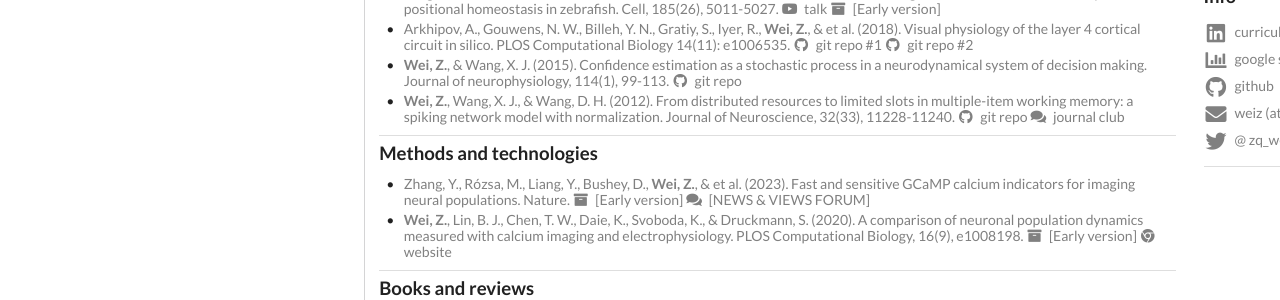
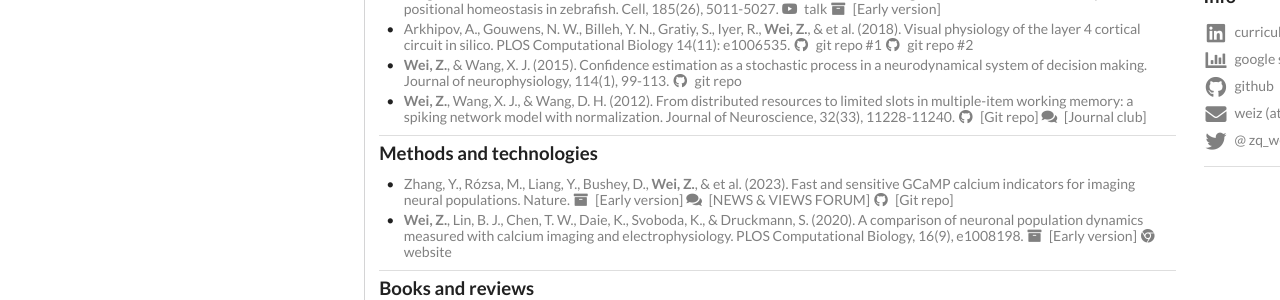
Before and after one commit to zqwei/zqwei.github.io, a Jekyll site: the page built from index.html, in a window 1280 px wide and 900 px high, scrolled down 1136 px. Shown: the part 152-452 px from the top of the window. Built offline with Jekyll 4.4.1, drawn with Linux system fonts in a browser that asks for light colours.

Commit message:
Update publication -- Zhang et al Nature 2023

```diff
--- a/_includes/publication.html
+++ b/_includes/publication.html
@@ -109,10 +109,10 @@
             with normalization. Journal of Neuroscience, 32(33), 11228-11240.
             </a>
             <a href="https://github.com/zqwei/Multi-item-Working-Memory-Network">
-              <i class="github icon"></i> git repo
+              <i class="github icon"></i> [Git repo]
             </a>
             <a href="http://www.jneurosci.org/content/33/2/385">
-              <i class="comments icon"></i> journal club
+              <i class="comments icon"></i> [Journal club]
             </a>
           </div>
         </div>
@@ -130,6 +130,9 @@
               </a>
               <a href="https://www.nature.com/articles/d41586-023-00704-y">
                 <i class="comments icon"></i> [NEWS & VIEWS FORUM]
+              </a>
+              <a href="https://github.com/zqwei/Spike2Fluorescence_jGCaMP8">
+                <i class="github icon"></i> [Git repo]
               </a>
           </div>
           <div class="item">
```
